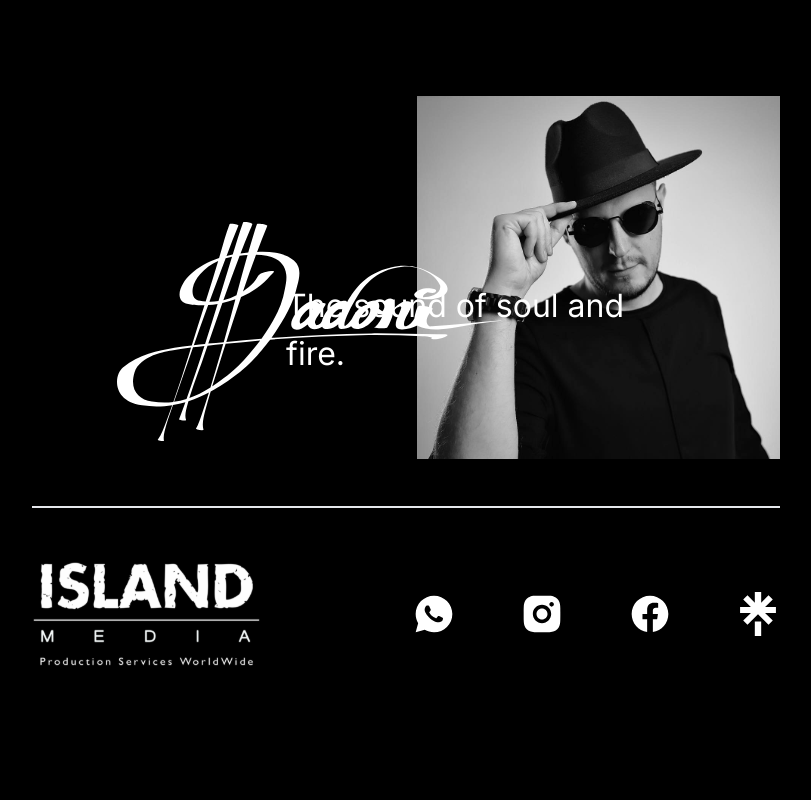
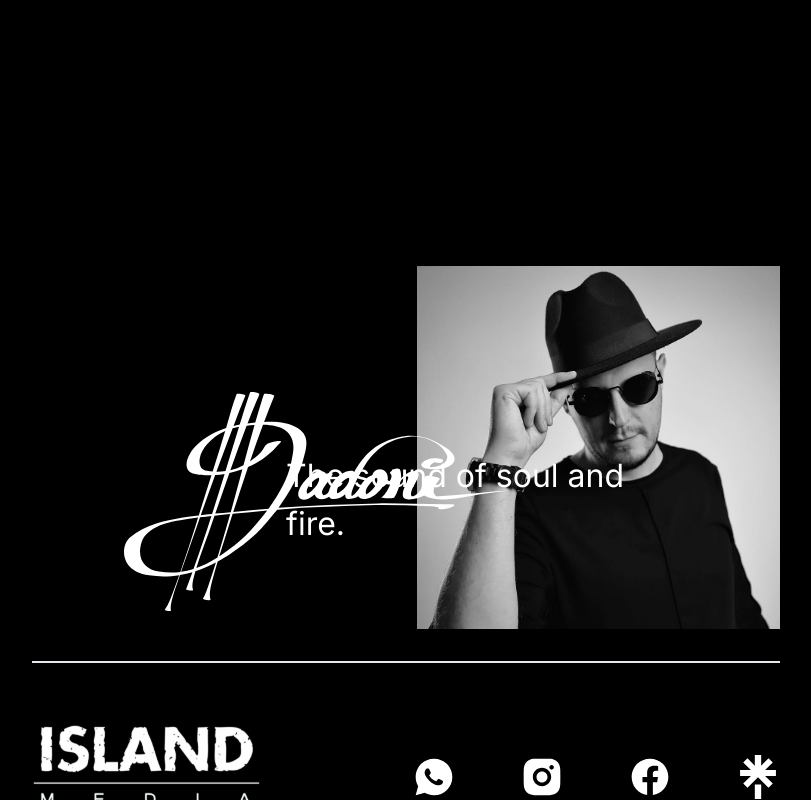
Before and after one commit to hasaanmumtaz6/dadonitrumpet, a Next.js app: page / in a window 1280 px wide. Shown: the whole page, without its empty margins (234-1045 px from the left). Built offline with nearby package versions, Linux system fonts and the light colour scheme.

Commit message:
Spacing from the content of 1920 screen managed

```diff
--- a/styles/globals.css
+++ b/styles/globals.css
@@ -17,7 +17,7 @@ p {
   @apply text-[2rem];
 }
 .layout-contaner {
-  @apply bg-[var(--bg-black)] text-white w-full h-screen px-[16.625rem] pt-[5rem] pb-[2rem] overflow-hidden;
+  @apply bg-[var(--bg-black)] text-white w-full h-screen px-[16.625rem] pt-[16.625rem] pb-[2rem] overflow-hidden;
 }
 .main-content-container {
   @apply w-full h-full flex flex-col justify-evenly gap-[2rem];
@@ -33,12 +33,12 @@ p {
   @apply w-full absolute bottom-[4%] left-[66%];
 }
 .image-para-box img {
-  @apply w-full relative top-[3.375rem] left-[22%];
+  @apply w-full relative top-[3.375rem] left-[24%];
 }
 
 /* footer */
 .footer {
-  @apply flex items-center justify-between gap-[2rem] pt-[2rem] pb-[4rem] border-t-[2px] border-gray-200;
+  @apply flex items-center justify-between gap-[2rem] pt-[2.5rem] pb-[4rem] border-t-[2px] border-gray-200;
 }
 .social-media-icons {
   @apply flex items-center gap-[4rem] text-[2.75rem];
```
